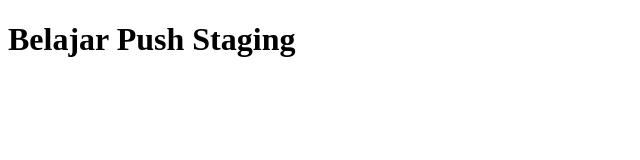
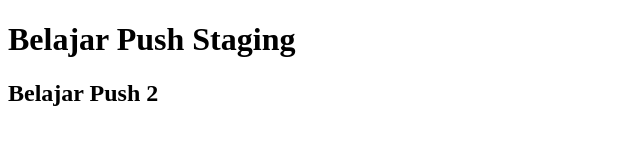
Before and after one commit to aaroon-Q/belajar-niomic, a plain HTML site: page header.html in a window 1280 px wide. Shown: the whole page, without its empty margins (0-640 px from the left). Drawn offline with Linux system fonts and the light colour scheme.

Commit message:
Add Elemen h3

```diff
--- a/header.html
+++ b/header.html
@@ -8,6 +8,7 @@
 
 <body>
   <h1>Belajar Push Staging</h1>
+  <h2> Belajar Push 2</h2>
 </body>
 
 </html>
```
